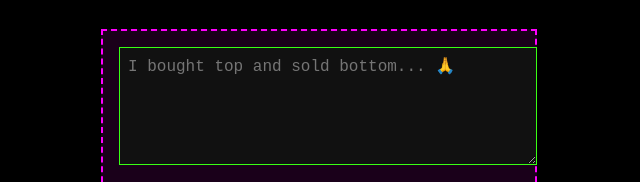
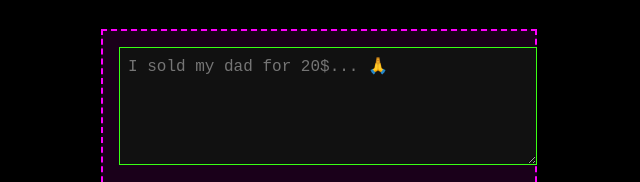
Before and after one commit to degeniomax/bastardio-site, a plain HTML site: page index.html in a window 1280 px wide. Shown: the part 144-326 px from the top of the page, without its empty margins (321-961 px from the left). Drawn offline with Linux system fonts and the light colour scheme.

Commit message:
Update index.html

```diff
--- a/index.html
+++ b/index.html
@@ -66,7 +66,7 @@
   <h1>BASTARD CONFESSIONAL</h1>
   <p>Confess your degenerate sins. No shame. No mercy.</p>
   <div class="confess-box">
-    <textarea placeholder="I bought top and sold bottom... 🙏"></textarea>
+    <textarea placeholder="I sold my dad for 20$... 🙏"></textarea>
     <br/>
     <button onclick="window.open('https://www.youtube.com/watch?v=dQw4w9WgXcQ', '_blank')">CONFESS</button>
   </div>
```
